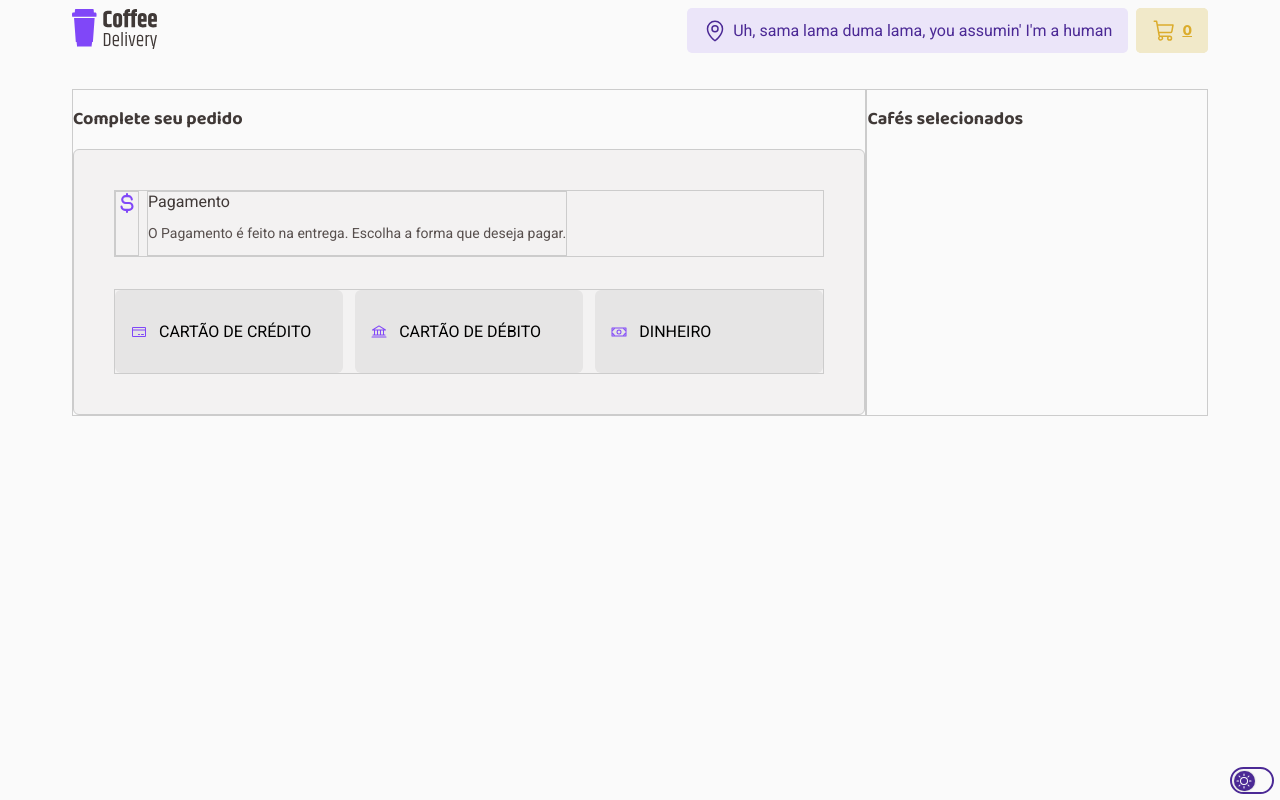
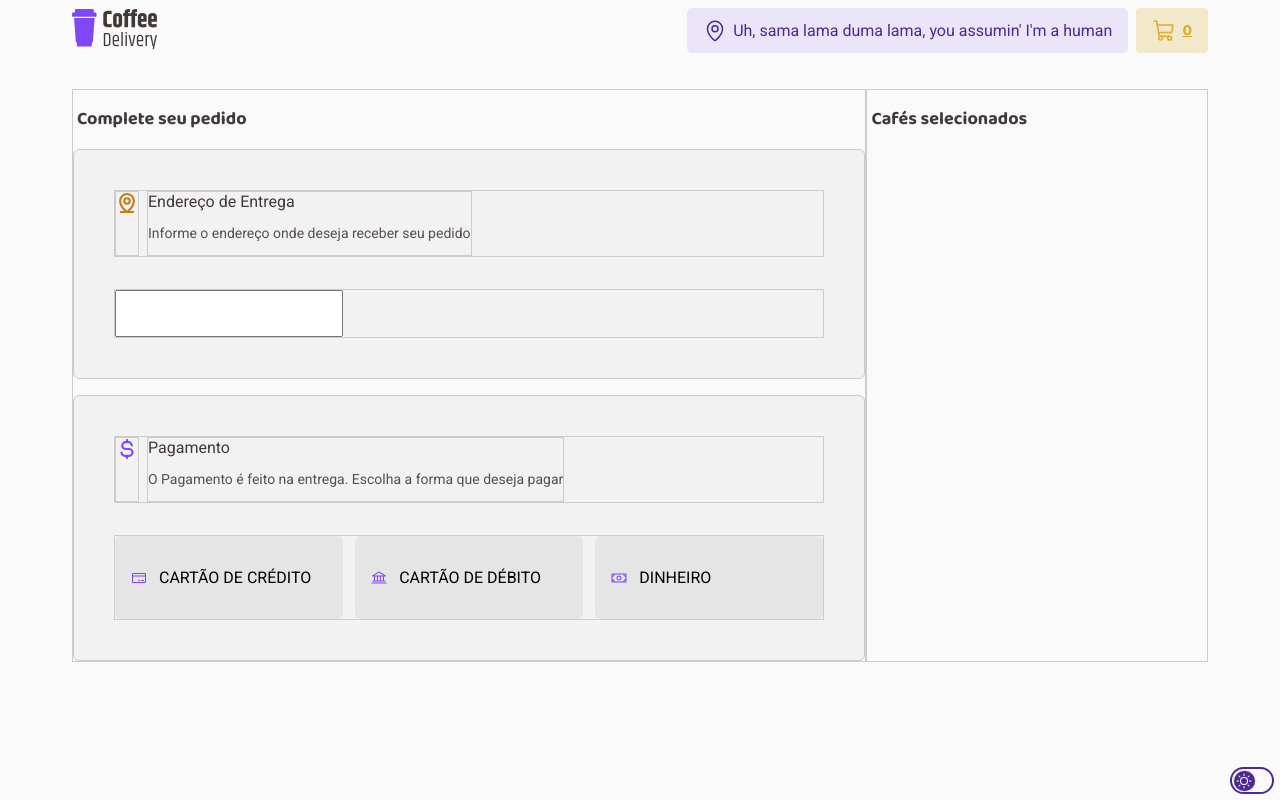
Before and after one commit to ssisaias/desafio02-coffee-delivery, a React (Vite) app: page /checkout in a window 1280 px wide. Built offline with nearby package versions, Linux system fonts and the light colour scheme.

Commit message:
Checkpoint on checkout address form

```diff
--- a/src/components/CheckoutAddressForm/index.tsx
+++ b/src/components/CheckoutAddressForm/index.tsx
@@ -1,5 +1,21 @@
+import { CodepenLogo, MapPinLine } from "@phosphor-icons/react";
+import { CepInput, CheckoutAddressFormContainer, CheckoutAddressFormTitle, FormContainer } from "./styles";
+
 export function CheckoutAddressForm() {
-    return (
-        <></>
-    );
+  return (
+    <CheckoutAddressFormContainer>
+      <CheckoutAddressFormTitle>
+        <div><MapPinLine color="#C47F17" size="22" weight="bold"></MapPinLine></div>
+        <div>
+          <span>Endereço de Entrega</span>
+          <p>Informe o endereço onde deseja receber seu pedido</p>
+        </div>
+      </CheckoutAddressFormTitle>
+      <FormContainer>
+        <CepInput>
+
+        </CepInput>
+      </FormContainer>
+    </CheckoutAddressFormContainer>
+  );
 }
--- a/src/components/CheckoutAddressForm/styles.ts
+++ b/src/components/CheckoutAddressForm/styles.ts
@@ -2,10 +2,59 @@ import styled from "styled-components";
 
 export const CheckoutAddressFormContainer = styled.div`
   display: flex;
+  padding: 2.5rem;
   flex-direction: column;
-  width: 100%;
-  max-width: 600px;
-  margin: 0 auto;
-  padding: 0 1rem;
-  box-sizing: border-box;
+  align-items: flex-start;
+  gap: 2rem;
+  align-self: stretch;
+  border-radius: 0.375rem;
+  background: ${props => props.theme['base-card']};
+  margin-bottom: 1rem;
 `;
+
+export const CheckoutAddressFormTitle = styled.div`
+  display: flex;
+  text-align: initial;
+  align-self: stretch;
+  gap: 0.5rem;
+  span{
+    font-size: 1rem;
+    color: ${props => props.theme['base-subtitle']};
+  }
+  p{
+    font-size: 0.875rem;
+    color: ${props => props.theme['base-text']};
+  }
+`
+export const FormContainer = styled.div`
+  display: flex;
+  flex-direction: column;
+  align-items: flex-start;
+  gap: 1rem;
+  align-self: stretch;
+`
+
+const BaseInput = styled.input`
+  display: flex;
+  width: 12.5rem;
+  padding: 0.75rem;
+  align-items: center;
+  gap: 0.25rem;
+
+  &:focus {
+    box-shadow: none;
+    border-color: ${(props) => props.theme['green-500']};
+  }
+
+  &::placeholder {
+    color: ${(props) => props.theme['gray-500']};
+  }
+`
+
+export const CepInput = styled(BaseInput)`
+  flex: 1;
+`
+
+export const MinutesAmountInput = styled(BaseInput)`
+  width: 4rem;
+`
--- a/src/components/CheckoutPaymentMethod/index.tsx
+++ b/src/components/CheckoutPaymentMethod/index.tsx
@@ -8,7 +8,7 @@ export function CheckoutPaymentMethod() {
         <div><CurrencyDollarSimple color="#8047F8" size="22" weight="bold"></CurrencyDollarSimple></div>
         <div>
           <span>Pagamento</span>
-                    <p>O Pagamento é feito na entrega. Escolha a forma que deseja pagar.</p>
+          <p>O Pagamento é feito na entrega. Escolha a forma que deseja pagar</p>
         </div>
       </CheckoutPaymentTitle>
       <CheckoutPaymentButtonContainer>
--- a/src/pages/Checkout/index.tsx
+++ b/src/pages/Checkout/index.tsx
@@ -4,7 +4,8 @@ import { CheckoutPageAddressPaymentContainer, CheckoutPageContainer, CheckoutPag
 
 export function Checkout() {
   return (
-    <CheckoutPageContainer>
+    // comment/uncomment className below to see a lot of cool lines :)
+    <CheckoutPageContainer className='debug'>
       <CheckoutPageAddressPaymentContainer>
         <h3>Complete seu pedido</h3>
         <CheckoutAddressForm></CheckoutAddressForm>
--- a/src/pages/Checkout/styles.ts
+++ b/src/pages/Checkout/styles.ts
@@ -4,7 +4,6 @@ export const CheckoutPageContainer = styled.div`
     margin-top: 36px;
     display: flex;
     flex-direction: row;
-
     h3{
         color: ${props => props.theme['base-subtitle']};
         font-family: 'Baloo 2';
@@ -12,11 +11,15 @@ export const CheckoutPageContainer = styled.div`
         font-style: normal;
         font-weight: 700;
         line-height: 130%;
+        margin-left: 4px;
     }
 
-    /* can remove later */
     div{
-        border: 0.5px solid #ccc;
+        ${
+        props => props.className === 'debug' && `
+            border: 0.3px solid #ccc;;
+        `
+        }
     }
 `
 
```
Lines whose indentation alone changed are shown as unchanged.
